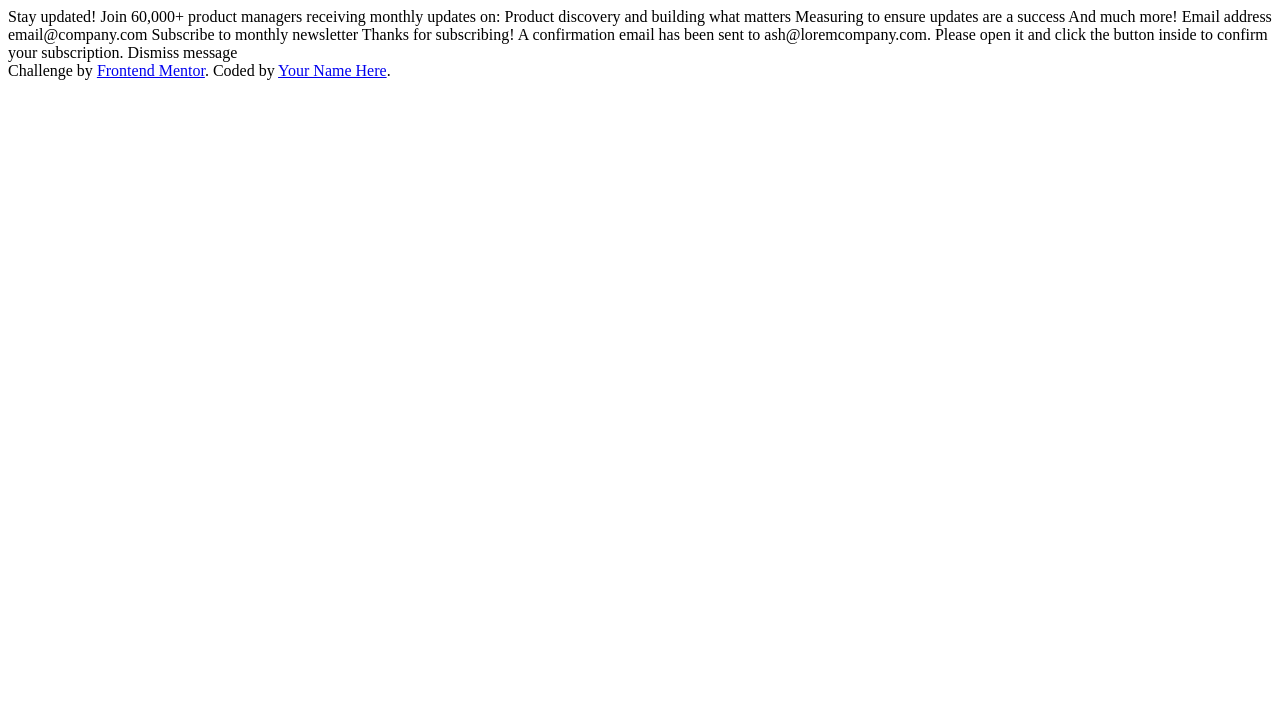
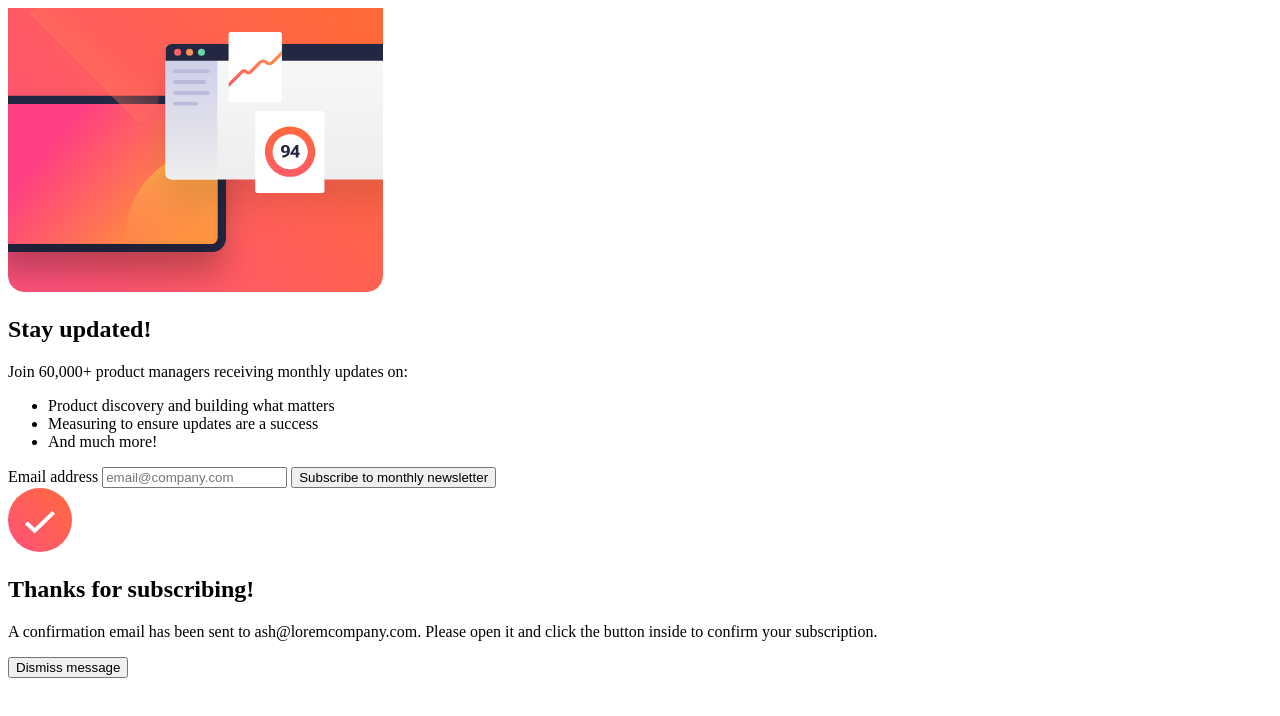
Before and after one commit to lia-oliveira/newsletter-signup-form, a plain HTML site: page index.html in a window 1280 px wide. Drawn offline with Linux system fonts and the light colour scheme.

Commit message:
html markup

```diff
--- /dev/null
+++ b/assets/css/main.css
@@ -0,0 +1,20 @@
+@charset "UTF-8";
+
+:root {
+    /*Colors*/
+
+    /*Primary Color*/
+    --co-primary-p1:  hsl(4, 100%, 67%);
+
+    /*Secundary Colors*/
+    --co-neltral-n1: hsl(234, 29%, 20%);
+    --co-neltral-n2: hsl(235, 18%, 26%);
+    --co-neltral-n3: hsl(231, 7%, 60%);
+    --co-neltral-w: hsl(0, 0%, 100%);
+
+    /*Fonts*/
+    --ff-primary: "Roboto", serif;
+    --fw-regular: 400;
+    --fw-bold: 700;
+    --fs-paragraph: 16px;
+}
--- a/index.html
+++ b/index.html
@@ -11,39 +11,37 @@
   <link rel="preconnect" href="https://fonts.gstatic.com" crossorigin>
   <link href="https://fonts.googleapis.com/css2?family=Roboto:wght@400;700&display=swap" rel="stylesheet">
 </head>
+
 <body>
+  <main>
+    <picture>
+      <source srcset="./assets/images/illustration-sign-up-desktop.svg" media="(min-width: 1440px)" alt="">
+      <img loading="lazy" src="./assets/images/illustration-sign-up-mobile.svg" alt="">
+    </picture>
+    <article class="content">
+      <h1>Stay updated!</h1>
+      <p>Join 60,000+ product managers receiving monthly updates on:</p>
+      <ul>
+        <li>Product discovery and building what matters</li>
+        <li>Measuring to ensure updates are a success</li>
+        <li>And much more!</li>
+      </ul>
+      <div class="newsletter-input-form">
+        <form action="/subscribe" method="post">
+          <label for="email">Email address</label>
+          <input id="email" name="email" type="email" placeholder="email@company.com" required>
+          <button>Subscribe to monthly newsletter</button>
+        </form>
+      </div>
+    </article>
+  </main>
+  <div class="sucess-message">
+    <img src="./assets/images/icon-success.svg" alt="">
+    <h2>Thanks for subscribing!</h2>
+    <p>A confirmation email has been sent to ash@loremcompany.com.
+      Please open it and click the button inside to confirm your subscription.</p>
+    <button>Dismiss message</button>
+  </div>
 
-  <!-- Sign-up form start -->
-
-  Stay updated!
-
-  Join 60,000+ product managers receiving monthly updates on:
-
-  Product discovery and building what matters
-  Measuring to ensure updates are a success
-  And much more!
-
-  Email address
-  email@company.com
-
-  Subscribe to monthly newsletter
-
-  <!-- Sign-up form end -->
-
-  <!-- Success message start -->
-
-  Thanks for subscribing!
-
-  A confirmation email has been sent to ash@loremcompany.com.
-  Please open it and click the button inside to confirm your subscription.
-
-  Dismiss message
-
-  <!-- Success message end -->
-
-  <div class="attribution">
-    Challenge by <a href="https://www.frontendmentor.io?ref=challenge" target="_blank">Frontend Mentor</a>.
-    Coded by <a href="#">Your Name Here</a>.
-  </div>
 </body>
 </html>
```
Also changed, not shown: 1 other file.
